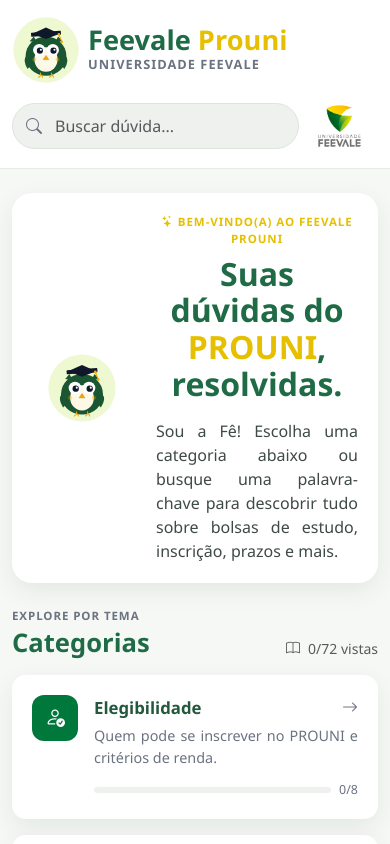
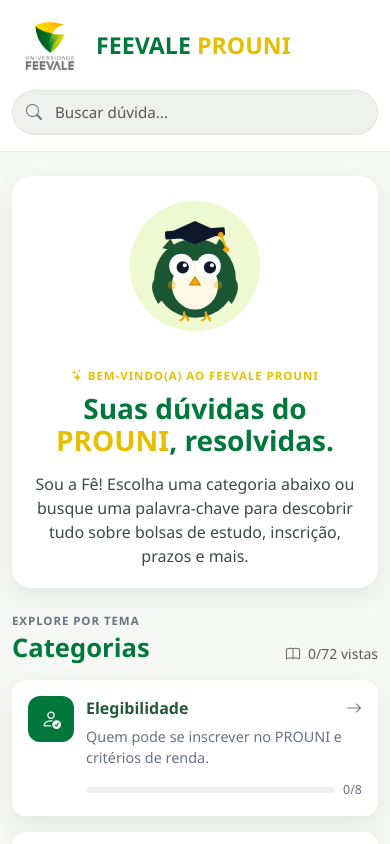
Before and after one commit to JuliaHZucco/logicando-prouni, a React (Vite) app: page / in a window 390 px wide. Shown: the top 844 px of the page. Built offline with nearby package versions, Linux system fonts and the light colour scheme.

Commit message:
Ajusta layout mobile e cabeçalho da Feevale

```diff
--- a/src/index.css
+++ b/src/index.css
@@ -1,6 +1,6 @@
 :root {
   --feevale-verde-escuro: #123524;
-  --feevale-verde: #1e6b45;
+  --feevale-verde: #00783c;
   --feevale-verde-coruja: #1a5632;
   --feevale-verde-limao: #8dc63f;
   --feevale-laranja: #e6c000;
@@ -40,9 +40,12 @@
   color: inherit;
 }
 
-.marca-mascote {
-  width: 68px;
-  height: 68px;
+.marca-logo {
+  width: 76px;
+  height: 60px;
+  display: block;
+  flex-shrink: 0;
+  object-fit: contain;
 }
 
 .marca-titulo {
@@ -50,6 +53,7 @@
   font-size: 1.7rem;
   color: var(--feevale-verde);
   line-height: 1.1;
+  text-transform: uppercase;
 }
 
 .marca-destaque {
@@ -95,6 +99,9 @@
 .logo-feevale {
   height: 80px;
   width: auto;
+  max-width: 76px;
+  object-fit: contain;
+  display: block;
 }
 
 .card-boas-vindas {
@@ -113,8 +120,10 @@
 }
 
 .mascote-boas-vindas {
-  width: 96px;
-  height: 96px;
+  width: 128px;
+  height: 128px;
+  display: block;
+  object-fit: contain;
 }
 
 .eyebrow {
@@ -147,6 +156,30 @@
   color: #3f4a44;
   max-width: 620px;
   text-align: justify;
+}
+
+@media (max-width: 767.98px) {
+  .card-boas-vindas .row {
+    text-align: center;
+  }
+
+  .card-boas-vindas .col-auto {
+    width: 100%;
+  }
+
+  .mascote-boas-vindas-wrap {
+    width: 100%;
+    height: 160px;
+  }
+
+  .mascote-boas-vindas {
+    width: 144px;
+    height: 144px;
+  }
+
+  .texto-boas-vindas {
+    text-align: center;
+  }
 }
 
 .card-base {
@@ -261,10 +294,11 @@
   height: 34px;
   object-fit: contain;
   mix-blend-mode: multiply;
+  display: block;
 }
 
 .card-logicando-titulo {
-  color: var(--feevale-verde);
+  color: var(--feevale-verde-categoria);
   font-size: 1.45rem;
   font-weight: 800;
 }
@@ -324,7 +358,7 @@
   color: var(--feevale-cinza);
   font-size: 0.9rem;
   margin: 0.35rem 0 0.75rem;
-  text-align: justify;
+  text-align: left;
 }
 
 .contagem-categoria {
@@ -434,28 +468,93 @@
 }
 
 @media (max-width: 576px) {
+  .app-cabecalho .container {
+    align-items: stretch !important;
+    gap: 0.85rem !important;
+  }
+
+  .marca-bloco {
+    width: 100%;
+  }
+
+  .marca-titulo {
+    font-size: 1.45rem;
+  }
+
+  .app-cabecalho .container > div {
+    width: 100%;
+    justify-content: space-between;
+  }
+
+  .form-busca {
+    flex: 1;
+    min-width: 0;
+  }
+
   .card-boas-vindas {
     padding: 1.25rem;
     text-align: center;
   }
 
+  .card-boas-vindas .row {
+    flex-direction: column;
+    gap: 0.4rem !important;
+  }
+
+  .card-boas-vindas .col {
+    width: 100%;
+  }
+
   .mascote-boas-vindas-wrap {
-    width: 100px;
-    height: 100px;
+    width: 100%;
+    height: 140px;
     margin: 0 auto;
   }
 
   .mascote-boas-vindas {
-    width: 70px;
-    height: 70px;
+    width: 136px;
+    height: 136px;
   }
 
   .campo-busca {
-    min-width: 180px;
+    min-width: 0;
+    width: 100%;
+    font-size: 0.95rem;
   }
 
   .logo-feevale {
     height: 52px;
+    width: 52px;
+  }
+
+  .titulo-boas-vindas {
+    font-size: 1.75rem;
+  }
+
+  .texto-boas-vindas {
+    text-align: center;
+  }
+
+  .card-categoria {
+    gap: 0.75rem;
+    padding: 1rem;
+  }
+
+  .nome-categoria {
+    font-size: 1rem;
+  }
+
+  .descricao-categoria {
+    text-align: left;
+  }
+
+  .card-logicando {
+    padding: 1.2rem 1rem;
+  }
+
+  .card-logicando-texto {
+    text-align: left;
+    line-height: 1.55;
   }
 }
 
--- a/src/layout/Cabecalho.tsx
+++ b/src/layout/Cabecalho.tsx
@@ -17,12 +17,11 @@
     <header className="app-cabecalho">
       <div className="container d-flex align-items-center justify-content-between gap-3 flex-wrap py-3">
         <a href="/" className="d-flex align-items-center gap-2 text-decoration-none marca-bloco">
-          <img src="/mascote-fe.svg" alt="Mascote Fê" className="marca-mascote" />
+          <img src="/logo-feevale.png" alt="Logo da Universidade Feevale" className="marca-logo" />
           <span className="d-flex flex-column">
             <span className="marca-titulo">
               Feevale <span className="marca-destaque">Prouni</span>
             </span>
-            <span className="marca-subtitulo">UNIVERSIDADE FEEVALE</span>
           </span>
         </a>
 
@@ -39,11 +38,6 @@
             />
           </form>
 
-          <img
-            src="/logo-feevale.png"
-            alt="Logo da Universidade Feevale"
-            className="logo-feevale"
-          />
         </div>
       </div>
     </header>
```
